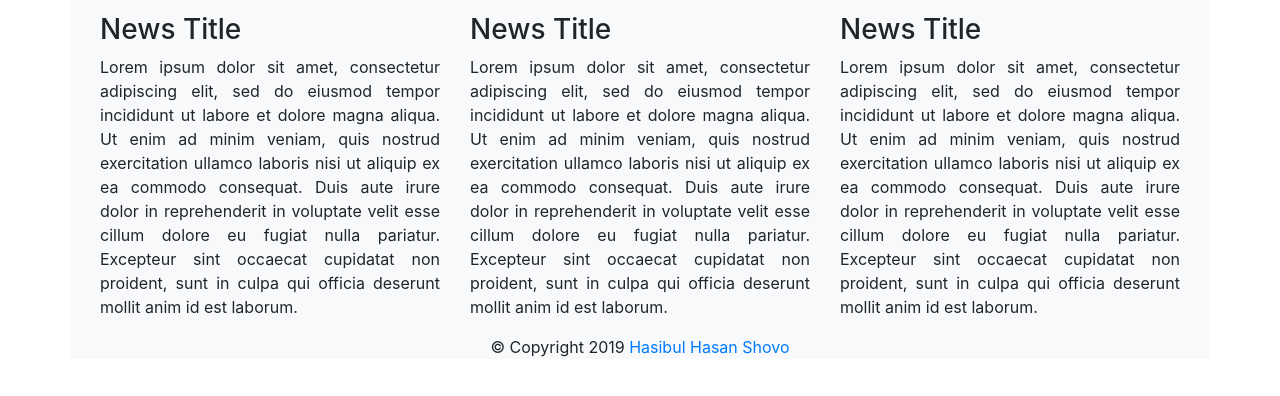
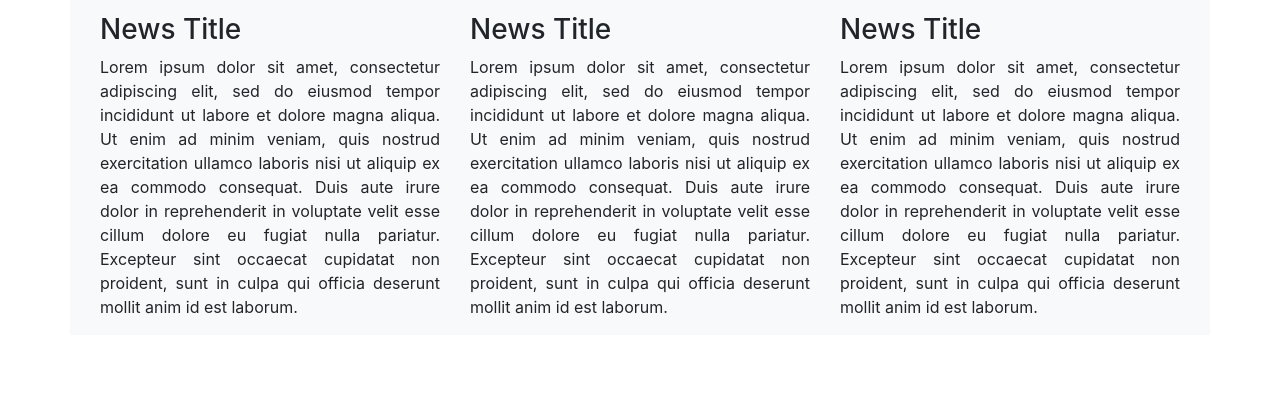
Before and after one commit to hasibulhshovo/newsportaltemp, a plain HTML site: page news.html in a window 1280 px wide. Shown: the part 330-726 px from the top of the page. Drawn offline with nearby package versions, Linux system fonts and the light colour scheme.

Commit message:
Update news.html

```diff
--- a/news.html
+++ b/news.html
@@ -63,8 +63,6 @@
                                 </div>
                             </div>
                         </div>
-                <!-- Footer -->
-                <footer style="text-align: center;">&copy; Copyright 2019 <a href="https://www.facebook.com/im.hasibulhshuvo"target="_blank">Hasibul Hasan Shovo</a></footer>
         </div>
     </body>
 </html>
```
